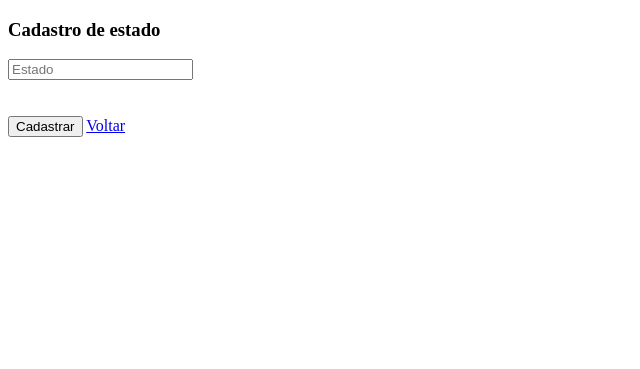
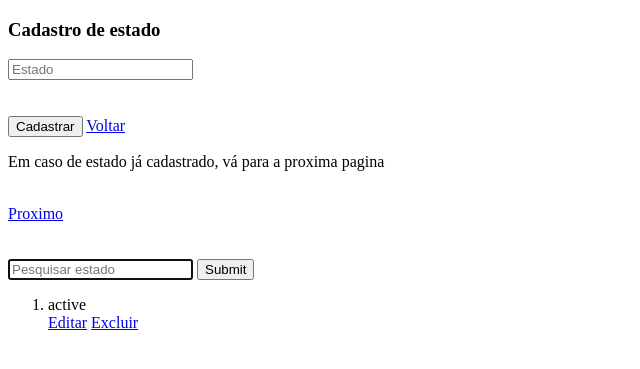
Before and after one commit to Luysd2/CadastroCidadeEstado, a PHP site: page /cadastroUF.php in a window 1280 px wide. Shown: the top 369 px of the page, without its empty margins (0-640 px from the left). Run offline with PHP 8.4, Linux system fonts and the light colour scheme; tables that the repository leaves empty or names only in its code hold one stand-in row (values such as "Sample post").

Commit message:
Este arquivo esta recebendo recursos, como pesquisa de estados, edição e exclusao

```diff
--- a/cadastroUF.php
+++ b/cadastroUF.php
@@ -19,6 +19,44 @@
     <br>
     <input type="submit" value="Cadastrar" name="cad">
     <a href="index.php"> Voltar </a>
+    <p>Em caso de estado já cadastrado, vá para a proxima pagina</p>
+    <br>
+    <a href="cadastroCity.php"> Proximo </a>
+    </form>
+
+    <br>
+    <br>
+
+    <form action="cadastroUF.php">
+    <?php
+    $pesquisa = $_POST['pesquisa'] ?? '';
+    include "conexao.php";
+
+    $sql = "SELECT * FROM tb_estado WHERE estado LIKE '%$pesquisa%'";
+    $dados = mysqli_query($conn , $sql);
+
+    ?>
+
+    <input type="search" name="pesquisa" placeholder="Pesquisar estado" autofocus>
+    <input type="submit">
+
+    <tbody>
+        <?php
+            while($linha = mysqli_fetch_assoc($dados)){
+                $cod_id = $linha['id_estado'];
+                $estado = $linha['estado'];
+
+
+
+                echo "<ol>
+                        <li>$estado</li>
+                        <a href='cadastro_edit.php?id=$cod_id'>Editar</a>  <a href='excluir.php?id=$cod_id'>Excluir</a>
+                    </ol>";
+            }
+
+
+            ?>
+    </tbody>
     </form>
 </body>
 </html>
```
